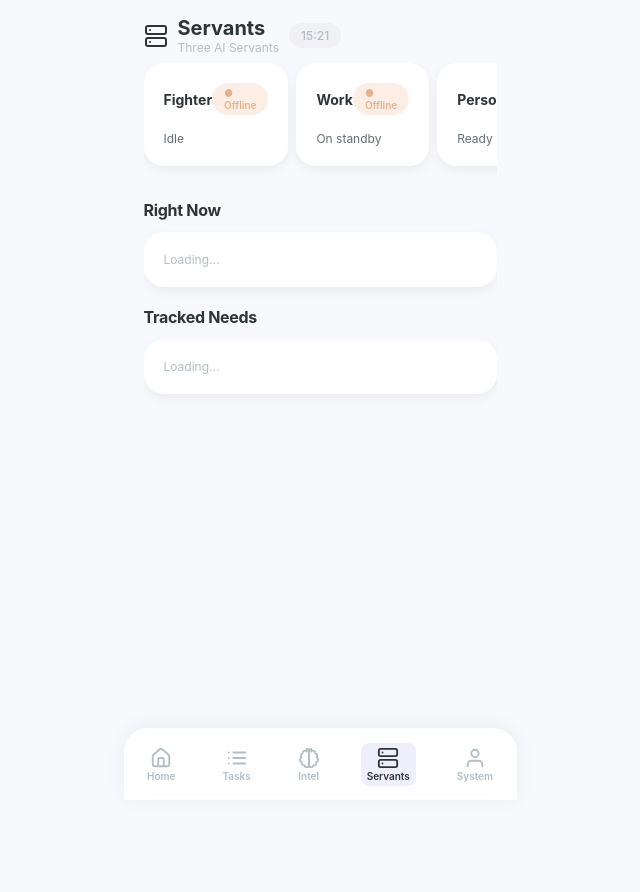
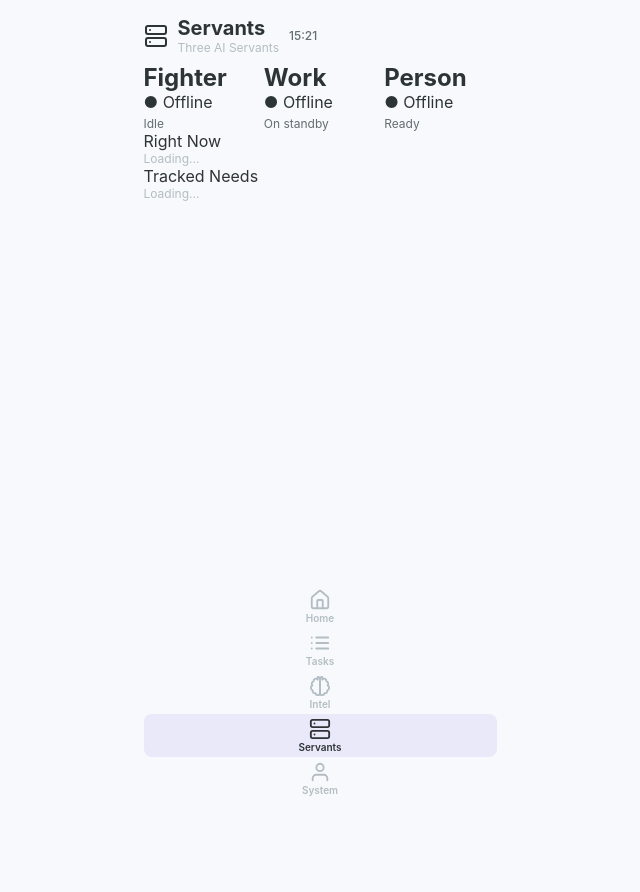
Before and after one commit to terrencelamkinet/GGDev, a Flask app: page /agents in a window 1280 px wide. Shown: the whole page, without its empty margins (320-960 px from the left). Run offline with Flask 3, Linux system fonts and the light colour scheme; data that the repository does not hold is empty; parts of the project's set-up code (start-up, migrations or seed data) failed here and were passed over; some libraries are stand-ins or nearby versions.

Commit message:
dashboard: v1.1 — CSS prune (71% reduction: 5718→1628 bytes), unused classes removed, a11y contrast fix, dark mode preserved

```diff
--- a/gg-dashboard/static/styles.css
+++ b/gg-dashboard/static/styles.css
@@ -32,103 +32,14 @@
 }
 .container { max-width: 393px; margin: 0 auto; padding: 0 20px; }
 
-/* ===== HEADER ===== */
-.header {
-  display: flex; align-items: center; justify-content: space-between;
-  padding: calc(20px + var(--safe-top)) 0 24px;
-}
-.header-right { display: flex; align-items: center; gap: 8px; }
-.badge {
-  font-size: 11px; padding: 5px 14px; border-radius: 20px; font-weight: 600;
-  background: var(--green); color: white; box-shadow: 0 2px 6px rgba(168,213,181,0.3);
-}
-.badge.warning { background: var(--peach); }
-.time-label { font-size: 12px; color: var(--text-dim); background: var(--border); padding: 5px 12px; border-radius: 20px; font-weight: 500; }
+.time-label { font-size: 12px; color: var(--text-muted); font-weight: 500; }
 
-/* ===== TAB PAGES ===== */
 @keyframes fadeUp { from { opacity: 0; transform: translateY(10px); } to { opacity: 1; transform: translateY(0); } }
 
-/* ===== GREETING ===== */
-.greeting { margin-bottom: 20px; }
-.greeting h2 { font-size: 24px; font-weight: 800; letter-spacing: -0.5px; }
-.greeting .date { font-size: 13px; color: var(--text-dim); margin-top: 4px; font-weight: 500; }
-
-/* ===== METRIC SUMMARY ROW ===== */
-.metric-summary {
-  display: grid; grid-template-columns: repeat(3, 1fr); gap: 12px; margin-bottom: 20px;
-}
-.metric-card {
-  background: var(--card); border-radius: var(--radius-sm); padding: 16px 12px;
-  text-align: center; box-shadow: var(--shadow);
-}
-.metric-card .icon { font-size: 20px; margin-bottom: 6px; }
-.metric-card .value { font-size: 26px; font-weight: 800; letter-spacing: -0.5px; }
-.metric-card .value.green { color: var(--green-dark); }
-.metric-card .value.peach { color: var(--peach-dark); }
-.metric-card .value.gold { color: #f0b429; }
-.metric-card .label { font-size: 10px; color: var(--text-dim); text-transform: uppercase; letter-spacing: 0.8px; margin-top: 4px; font-weight: 600; }
-
-/* ===== SECTION TITLE ===== */
-.section-title {
-  font-size: 16px; font-weight: 700; letter-spacing: -0.3px;
-  margin: 20px 0 12px; display: flex; align-items: center; gap: 8px;
-}
-
-/* ===== CARDS ===== */
-.card {
-  background: var(--card); border-radius: var(--radius);
-  padding: 20px; margin-bottom: 14px;
-  box-shadow: var(--shadow); border: none;
-}
-.card-header {
-  display: flex; align-items: center; justify-content: space-between; margin-bottom: 16px;
-}
-.card-header h2 { font-size: 14px; font-weight: 700; display: flex; align-items: center; gap: 8px; }
-.card-header .tag {
-  font-size: 10px; padding: 4px 12px; border-radius: 20px; font-weight: 600;
-}
-.tag.green { background: rgba(168,213,181,0.25); color: var(--green-dark); }
-.tag.lavender { background: rgba(208,200,240,0.3); color: #9b8ec4; }
-.tag.peach { background: rgba(244,199,168,0.3); color: var(--peach-dark); }
-
-/* ===== TWO COL ===== */
-.col2 { display: grid; grid-template-columns: 1fr 1fr; gap: 12px; }
-.col2 .card { margin-bottom: 0; }
-
-/* ===== BOTTOM NAV ===== */
-.bottom-nav {
-  position: fixed; bottom: 0; left: 0; right: 0;
-  background: rgba(255,255,255,0.85); backdrop-filter: blur(12px);
-  -webkit-backdrop-filter: blur(12px);
-  border: none;
-  box-shadow: 0 -2px 20px rgba(0,0,0,0.06);
-  display: flex; justify-content: space-around; align-items: center;
-  height: var(--nav-h); padding-bottom: var(--safe-bottom);
-  z-index: 100; max-width: 393px; margin: 0 auto;
-  border-radius: 24px 24px 0 0;
-}
-.nav-tab {
-  flex: 1; display: flex; flex-direction: column; align-items: center;
-  gap: 1px; background: none; border: none; color: var(--text-dim);
-  font-size: 12px; font-weight: 600; cursor: pointer;
-  padding: 10px 0 6px; transition: all 0.15s;
-  -webkit-tap-highlight-color: transparent; position: relative;
-}
-.nav-tab .nav-icon { font-size: 24px; transition: transform 0.15s; }
-.nav-tab.active { color: var(--green-dark); }
-.nav-tab.active .nav-icon { transform: scale(1.1); }
-.nav-tab.active::after {
-  content: ''; position: absolute; top: 0; left: 50%; transform: translateX(-50%);
-  width: 24px; height: 3px; border-radius: 0 0 4px 4px;
-  background: var(--green);
-}
-
-/* ===== RESPONSIVE ===== */
 @media (min-width: 768px) {
   .container { max-width: 720px; }
 }
 
-/* ===== DARK MODE ===== */
 @media (prefers-color-scheme: dark) {
   :root {
     --bg: #0f1117;
@@ -140,10 +51,4 @@
     --shadow: 0 4px 12px rgba(0,0,0,0.3);
     --shadow-lg: 0 8px 24px rgba(0,0,0,0.4);
   }
-  .bottom-nav { box-shadow: 0 -2px 20px rgba(0,0,0,0.3); background: rgba(26,29,38,0.85); backdrop-filter: blur(12px); -webkit-backdrop-filter: blur(12px); }
-  .time-label { background: rgba(99,110,114,0.15); }
-  .badge { box-shadow: 0 2px 6px rgba(0,0,0,0.2); }
-  .tag.green { background: rgba(168,213,181,0.12); }
-  .tag.lavender { background: rgba(208,200,240,0.12); }
-  .tag.peach { background: rgba(244,199,168,0.12); }
 }
```
Also changed, not shown: gg-dashboard/VERSION.md (+11 -3 lines).
